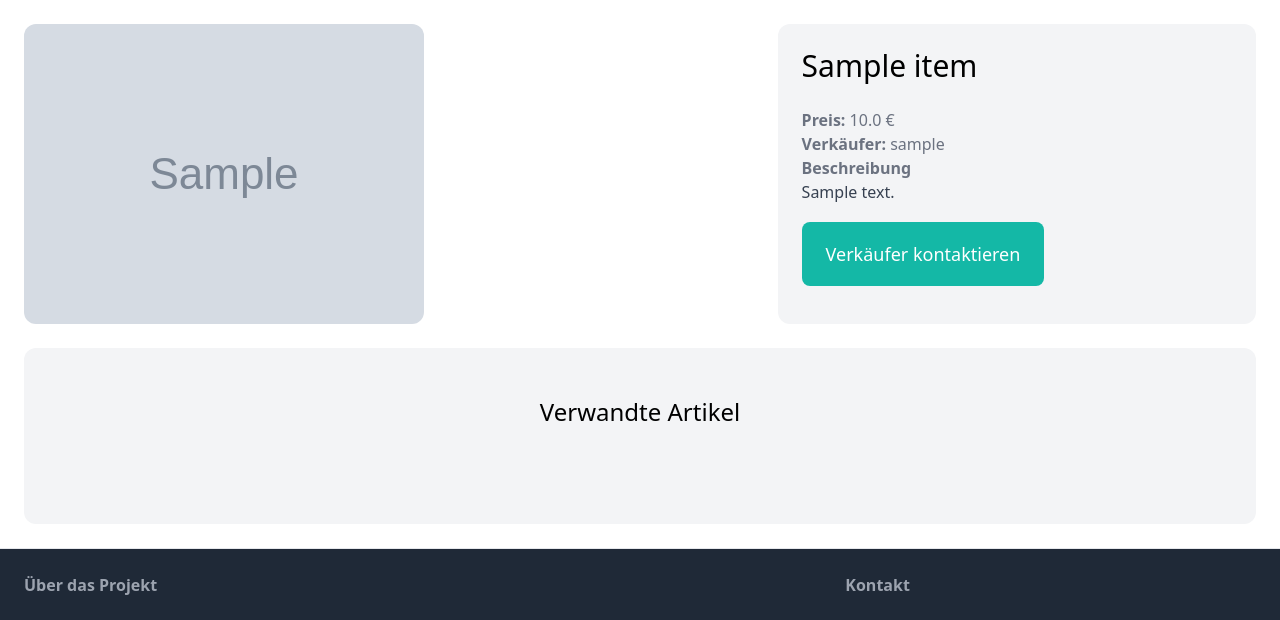
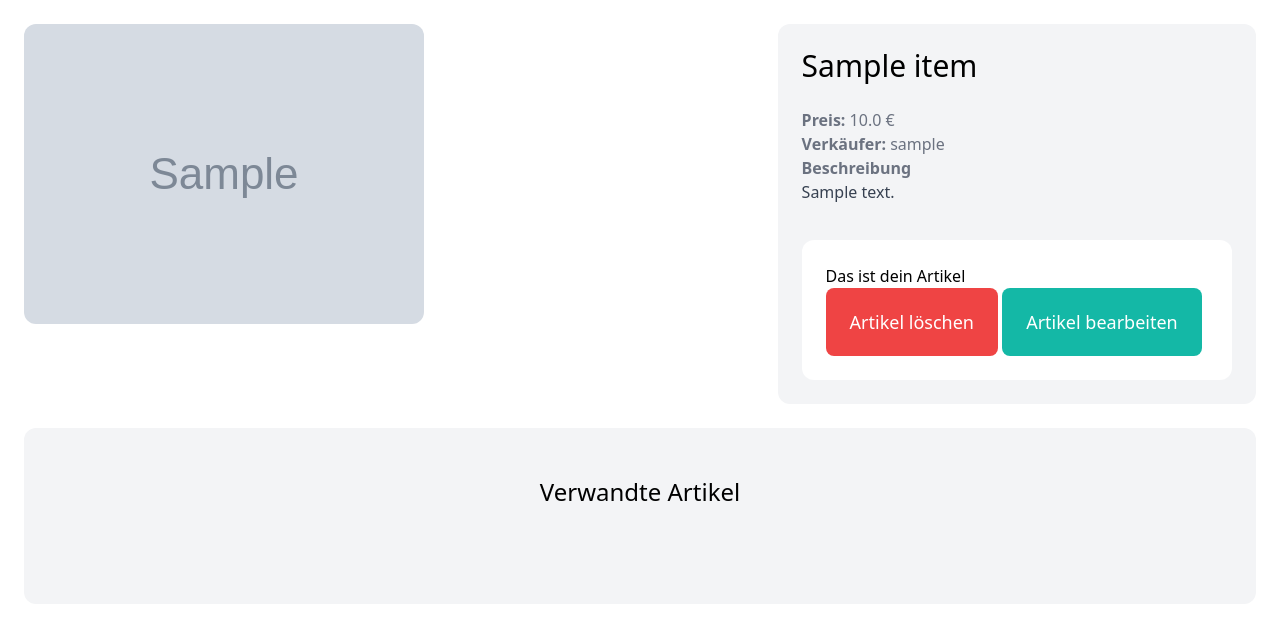
Before and after one commit to simon-loeschke1988/marketplace, a Django app: page /item/1/ in a window 1280 px wide. Shown: the part 77-697 px from the top of the page. Run offline with Django 4.2, Linux system fonts and the light colour scheme; a user stored in the database is signed in; tables that the repository leaves empty hold one stand-in row (values such as "Sample post"); grey boxes marked "Sample" are stand-in pictures; some libraries are stand-ins or nearby versions.

Commit message:
löschen-funktion für artikel

```diff
--- a/item/templates/item/detail.html
+++ b/item/templates/item/detail.html
@@ -19,7 +19,16 @@
             <strong class="text-gray-500"> Beschreibung </strong><br>
             {{item.description}} </p>
     {% endif %}
-    <a href="#" class="px-6 py-5 bg-teal-500 text-lg text-white rounded-lg hover:bg-teal-700">Verkäufer kontaktieren</a>
+
+    {%if request.user == item.created_by%}
+            <div class='mt-6 p-6 bg-white rounded-xl'>
+                <p> Das ist dein Artikel </p>
+                <a href="{% url 'item:delete' item.id %}" class="inline-block px-6 py-5 bg-red-500 text-lg text-white rounded-lg hover:bg-red-700">Artikel löschen</a>
+                <a href="#" class="inline-block px-6 py-5 bg-teal-500 text-lg text-white rounded-lg hover:bg-teal-700">Artikel bearbeiten</a>
+            </div>
+    {%else%}
+            <a href="#" class="px-6 py-5 bg-teal-500 text-lg text-white rounded-lg hover:bg-teal-700">Verkäufer kontaktieren</a>
+    {% endif %}
     </div>
 </div>
 
--- a/item/urls.py
+++ b/item/urls.py
@@ -6,4 +6,5 @@
 urlpatterns = [
     path('<int:pk>/', views.detail, name='detail'),
     path('new/', views.new, name='new'),
+    path('<int:pk>/delete/', views.delete, name='delete'),
 ]
--- a/item/views.py
+++ b/item/views.py
@@ -1,5 +1,5 @@
 from django.contrib.auth.decorators import login_required
-from django.shortcuts import render, get_object_or_404
+from django.shortcuts import render, get_object_or_404,redirect
 from .models import Item
 from .forms import NewItemForm
 # Create your views here.
@@ -24,3 +24,9 @@
         form = NewItemForm()
 
     return render(request, 'item/new.html', {'form': form, 'title': 'Neuer Artikel'})
+
+@login_required
+def delete(request, pk):
+    item = get_object_or_404(Item, pk=pk, created_by=request.user)
+    item.delete()
+    return redirect('dashboard:index')
```
